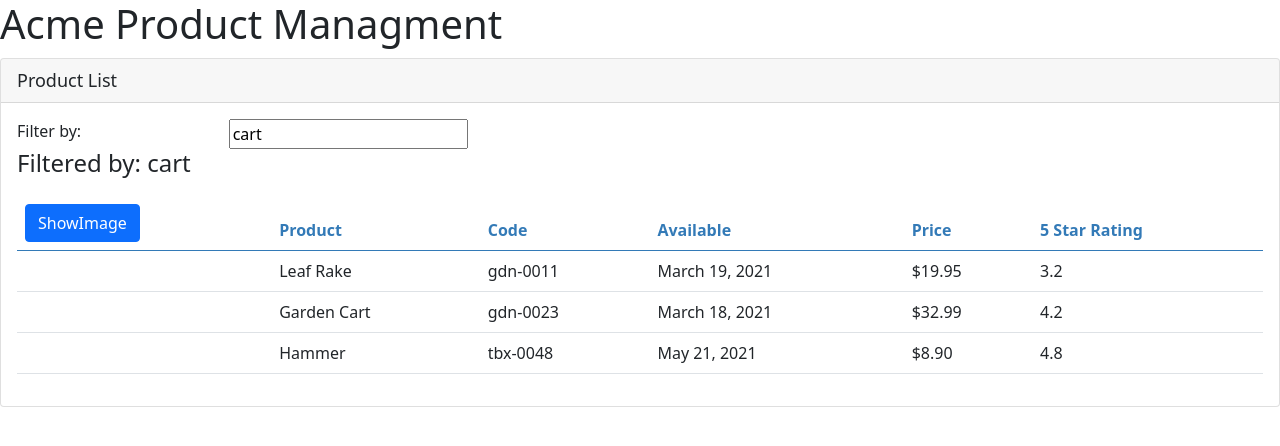
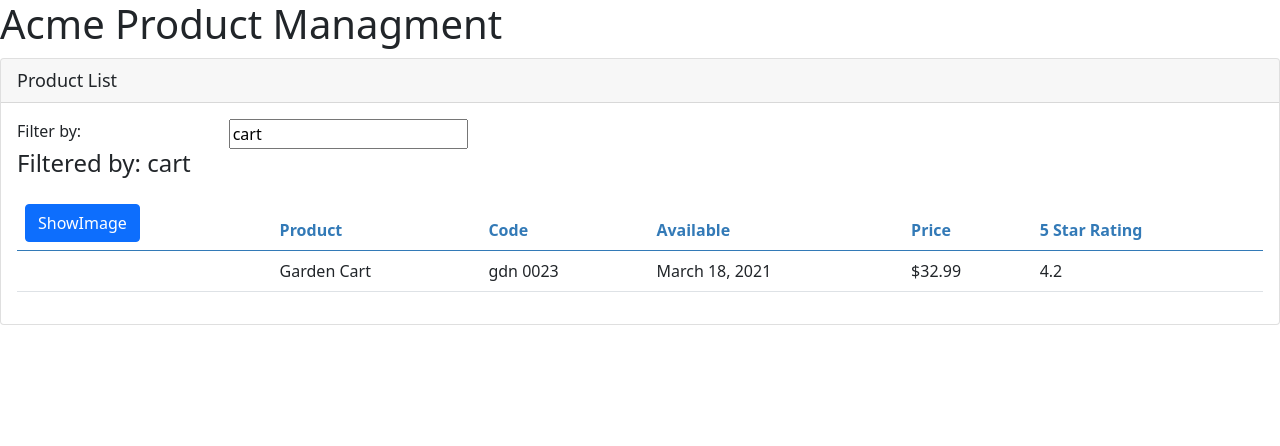
Before and after one commit to almatarm/Angular-GettingStarted-Pluralsight, an Angular app: page / in a window 1280 px wide. Shown: the top 446 px of the page. Built offline with nearby package versions, Linux system fonts and the light colour scheme.

Commit message:
Using Lifecycle Hooks Building Custom Pipe

```diff
--- a/src/app/app.module.ts
+++ b/src/app/app.module.ts
@@ -2,13 +2,15 @@
 import { FormsModule } from '@angular/forms';
 import { BrowserModule } from '@angular/platform-browser';
 import { ProductListComponent } from 'src/products/product-list.component';
+import { SpacePipe } from 'src/shared/convert-to-spaces.pipe';
 
 import { AppComponent } from './app.component';
 
 @NgModule({
   declarations: [
     AppComponent,
-    ProductListComponent
+    ProductListComponent,
+    SpacePipe
   ],
   imports: [
     BrowserModule,
--- a/src/products/product-list.component.html
+++ b/src/products/product-list.component.html
@@ -36,7 +36,7 @@
           </tr>
         </thead>
         <tbody>
-          <tr *ngFor="let product of products">
+          <tr *ngFor="let product of filteredProducts">
             <td>
               <img *ngIf="showImage"
                 [src]='product.imageUrl'
@@ -45,7 +45,7 @@
                 [style.margin.px]='imageMargin'/>
               </td>
             <td>{{ product.productName }}</td>
-            <td>{{ product.productCode | lowercase}}</td>
+            <td>{{ product.productCode | lowercase | spacePipe:'-'}}</td>
             <td>{{ product.releaseDate }}</td>
             <td>{{ product.price | currency:'USD':'symbol':'1.2-2'}}</td>
             <td>{{ product.starRating }}</td>
--- a/src/products/product-list.component.ts
+++ b/src/products/product-list.component.ts
@@ -1,4 +1,4 @@
-import { Component } from "@angular/core";
+import { Component, OnInit } from "@angular/core";
 import { IProduct } from "./product";
 
 @Component({
@@ -6,12 +6,23 @@
   templateUrl: './product-list.component.html',
   styleUrls: ['./product-list.component.css']
 })
-export class ProductListComponent {
+export class ProductListComponent implements OnInit {
   pageTitle: string = 'Product List';
   imageWidth: number = 50;
   imageMargin: number = 2;
   showImage: boolean = false;
-  listFilter: string = 'cart';
+
+  private _listFilter: string = '';
+  get listFilter(): string {
+    return this._listFilter;
+  }
+  set listFilter(value: string) {
+    this._listFilter = value;
+    this.filteredProducts = this.performFilter(value);
+  }
+
+  filteredProducts: IProduct[] = [];
+
   products: IProduct[] = [
     {
       "productId": 1,
@@ -45,6 +56,16 @@
     }
   ];
 
+  ngOnInit(): void  {
+    this.listFilter = 'cart';
+  }
+
+  performFilter(filterBy: string): IProduct[] {
+    filterBy = filterBy.toLocaleLowerCase();
+    return this.products.filter((product: IProduct) =>
+      product.productName.toLocaleLowerCase().includes(filterBy));
+  }
+
   toggleImage(): void  {
     this.showImage = !this.showImage;
   }
--- /dev/null
+++ b/src/shared/convert-to-spaces.pipe.ts
@@ -0,0 +1,10 @@
+import { Pipe, PipeTransform } from "@angular/core";
+
+@Pipe({
+    name: 'spacePipe'
+})
+export class SpacePipe implements PipeTransform {
+    transform(value: string, character: string): string {
+        return value.replace(character, ' ');
+    }
+}
```
Also changed, not shown: 1 other file (tests, documents, lock files or other folders).
